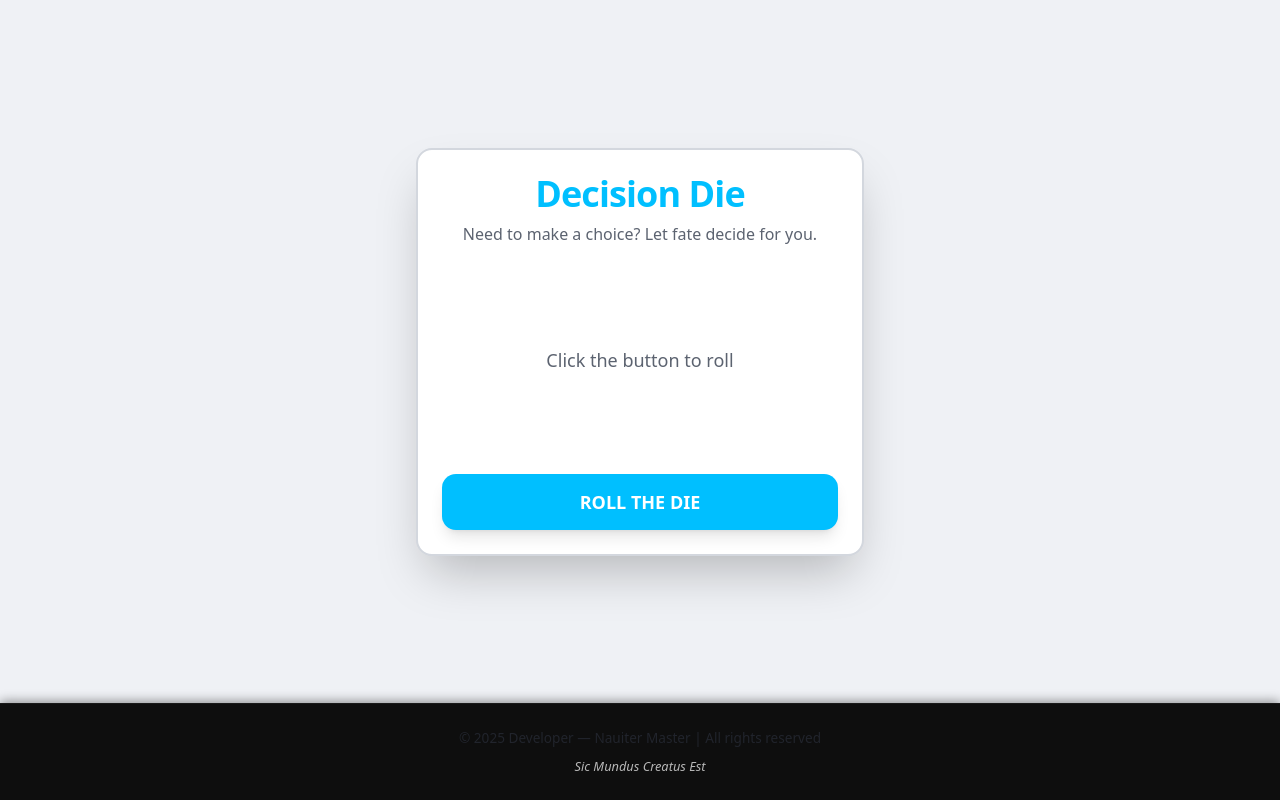
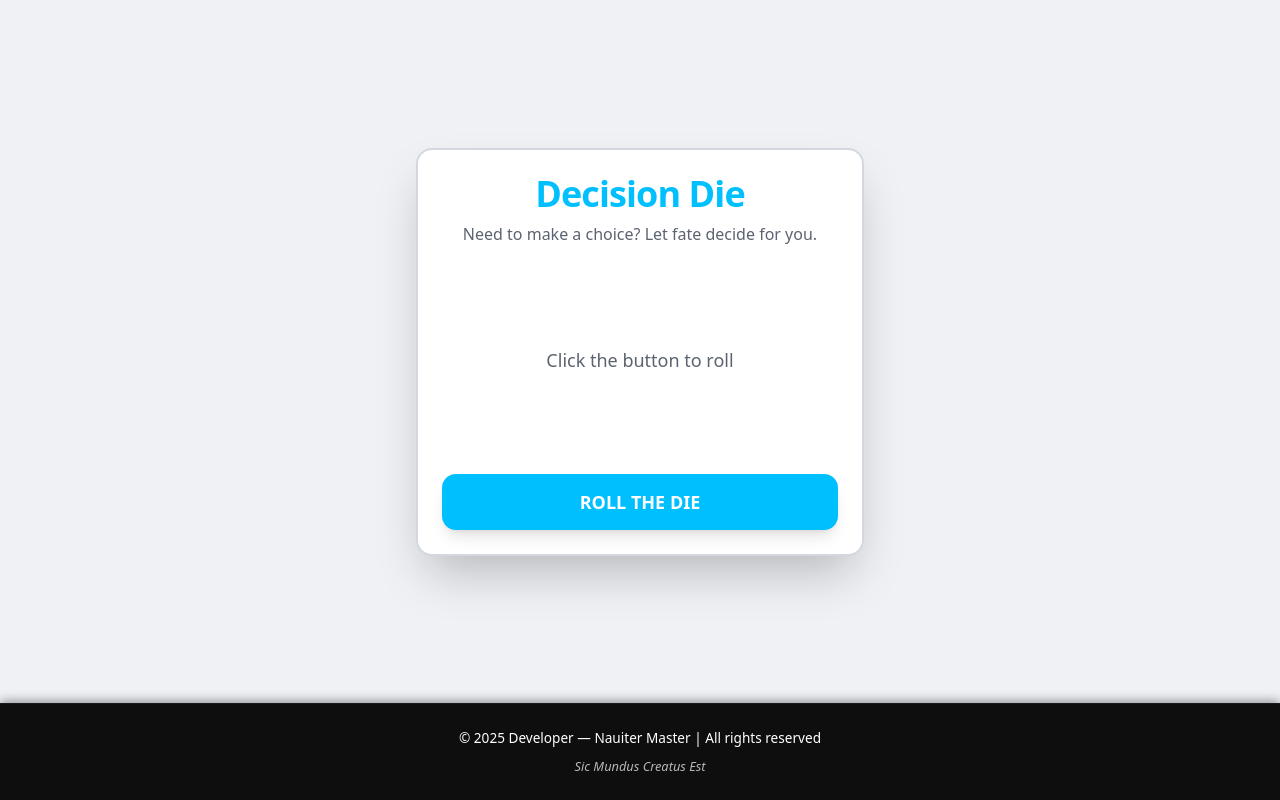
Before and after one commit to nauiter/decisiondie, a React (Vite) app: page / in a window 1280 px wide. Built offline with nearby package versions, Linux system fonts and the light colour scheme; the HTML template or start-up script is replaced by a standard one.

Commit message:
Fix footer text color
The footer text was not visible due to an incorrect color configuration. This commit sets the footer text color to white to resolve the issue.

```diff
--- a/src/components/FooterNauiterMaster.tsx
+++ b/src/components/FooterNauiterMaster.tsx
@@ -2,7 +2,7 @@ const FooterNauiterMaster = () => {
   return (
     <footer className="w-full bg-footer border-t border-white/5 shadow-[0_-2px_10px_rgba(0,0,0,0.4)] animate-fade-in-footer">
       <div className="container mx-auto px-4 py-6 text-center">
-        <p className="text-foreground" style={{ fontSize: "clamp(0.85rem, 1vw, 1rem)" }}>
+        <p className="text-white" style={{ fontSize: "clamp(0.85rem, 1vw, 1rem)" }}>
           © 2025 Developer — Nauiter Master | All rights reserved
         </p>
         <p className="text-white/70 italic mt-2" style={{ fontSize: "clamp(0.8rem, 0.9vw, 0.95rem)" }}>
```
